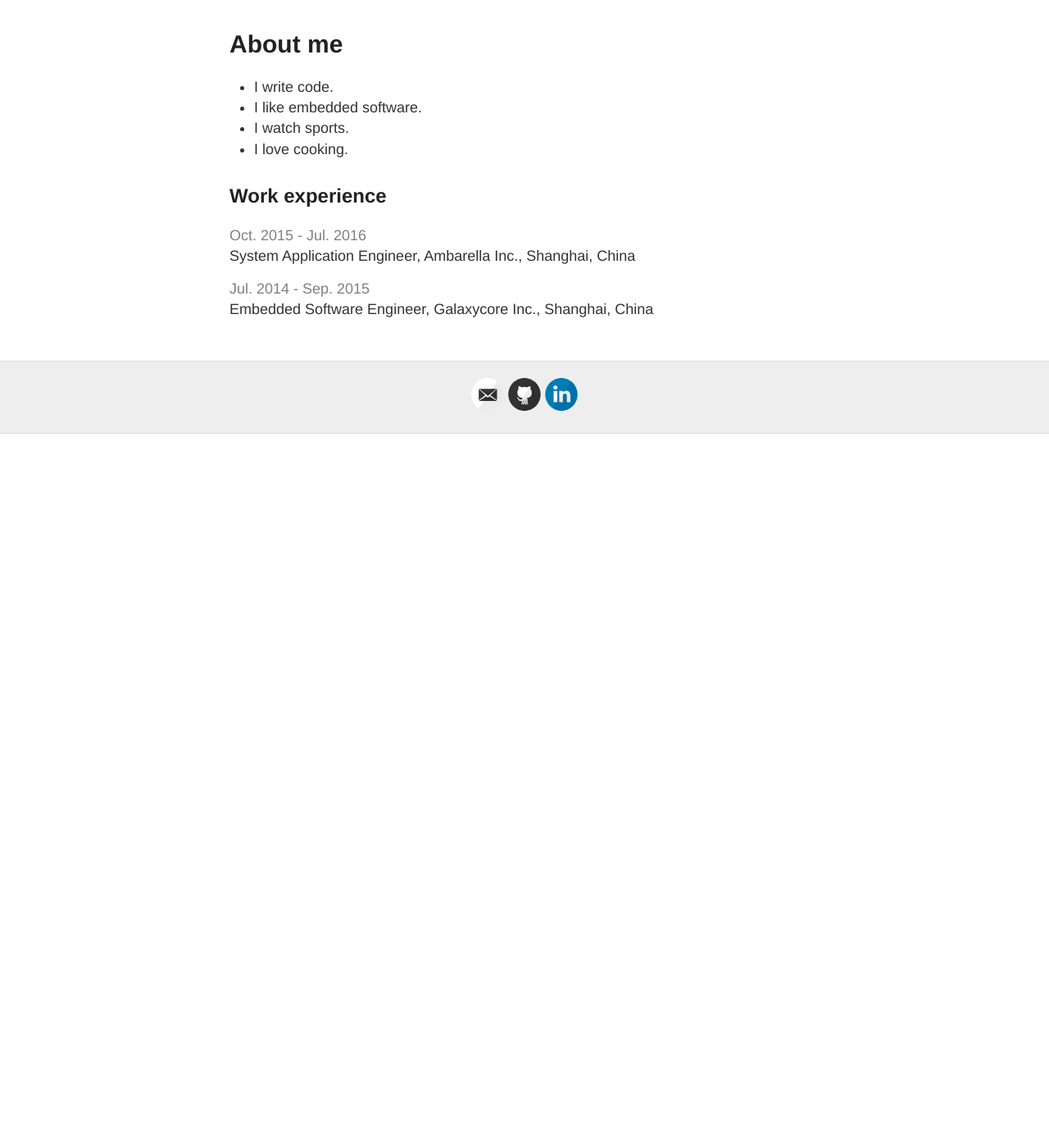
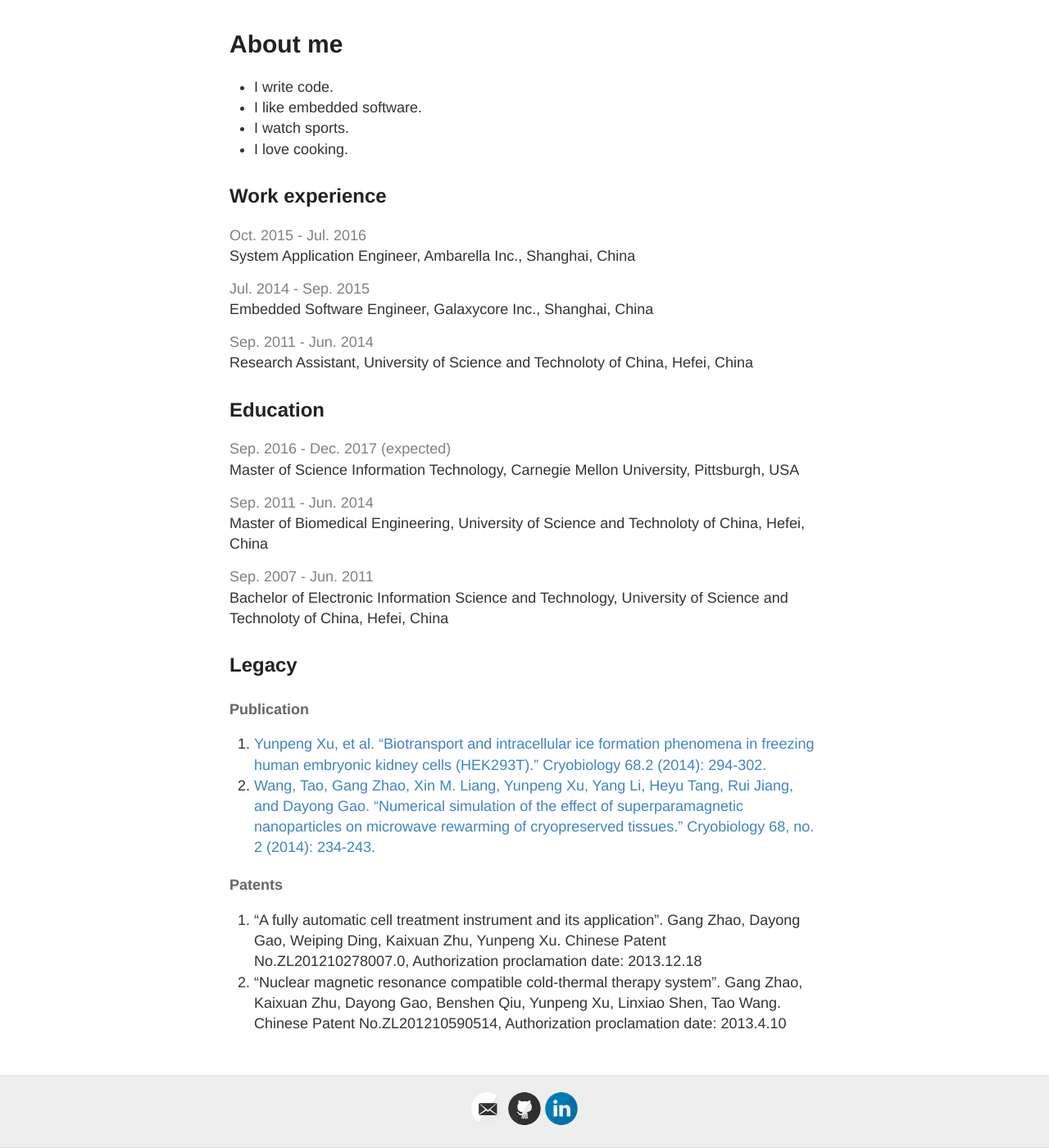
Before and after one commit to louis-xu-ustc/louis-xu-ustc.github.io, a Jekyll site: the page built from about.md, in a window 1280 px wide and 1400 px high, scrolled down 133 px. Shown: the whole window at 82% size. Built offline with Jekyll 4.4.1, drawn with Linux system fonts in a browser that asks for light colours; before the commit the page ends 900 px from its top, so only the background shows below that.

Commit message:
[yunpengx] update about me

```diff
--- a/about.md
+++ b/about.md
@@ -17,7 +17,26 @@ System Application Engineer, Ambarella Inc., Shanghai, China
 <span style="color:gray">Jul. 2014 - Sep. 2015</span>
 Embedded Software Engineer, Galaxycore Inc., Shanghai, China
 
-<!-- ### Fun projects -->
+<span style="color:gray">Sep. 2011 - Jun. 2014</span>
+Research Assistant, University of Science and Technoloty of China, Hefei, China
 
-<!-- * [Particle System Simulation](https://misaka-10032.github.io/particle-system/) -->
-<!-- * [LSTM in Halide](http://misaka-10032.github.io/Halstm/) -->
+## Education
+<span style="color:gray">Sep. 2016 - Dec. 2017 (expected)</span>
+Master of Science Information Technology, Carnegie Mellon University, Pittsburgh, USA
+
+<span style="color:gray">Sep. 2011 - Jun. 2014</span>
+Master of Biomedical Engineering, University of Science and Technoloty of China, Hefei, China
+
+<span style="color:gray">Sep. 2007 - Jun. 2011</span>
+Bachelor of Electronic Information Science and Technology, University of Science and Technoloty of China, Hefei, China
+
+## Legacy
+#### Publication
+1. [Yunpeng Xu, et al. "Biotransport and intracellular ice formation phenomena in freezing human embryonic kidney cells (HEK293T)." Cryobiology 68.2 (2014): 294-302.](http://www.sciencedirect.com/science/article/pii/S0011224014000443)
+2. [Wang, Tao, Gang Zhao, Xin M. Liang, Yunpeng Xu, Yang Li, Heyu Tang, Rui Jiang, and Dayong Gao. "Numerical simulation of the effect of superparamagnetic nanoparticles on microwave rewarming of cryopreserved tissues." Cryobiology 68, no. 2 (2014): 234-243.](http://www.sciencedirect.com/science/article/pii/S0011224014000182)
+
+#### Patents
+1. “A fully automatic cell treatment instrument and its application”. Gang Zhao, Dayong Gao, Weiping Ding,
+Kaixuan Zhu, Yunpeng Xu. Chinese Patent No.ZL201210278007.0, Authorization proclamation date: 2013.12.18
+2. "Nuclear magnetic resonance compatible cold-thermal therapy system". Gang Zhao, Kaixuan Zhu, Dayong Gao, Benshen Qiu, Yunpeng Xu,
+Linxiao Shen, Tao Wang. Chinese Patent No.ZL201210590514, Authorization proclamation date: 2013.4.10
```
